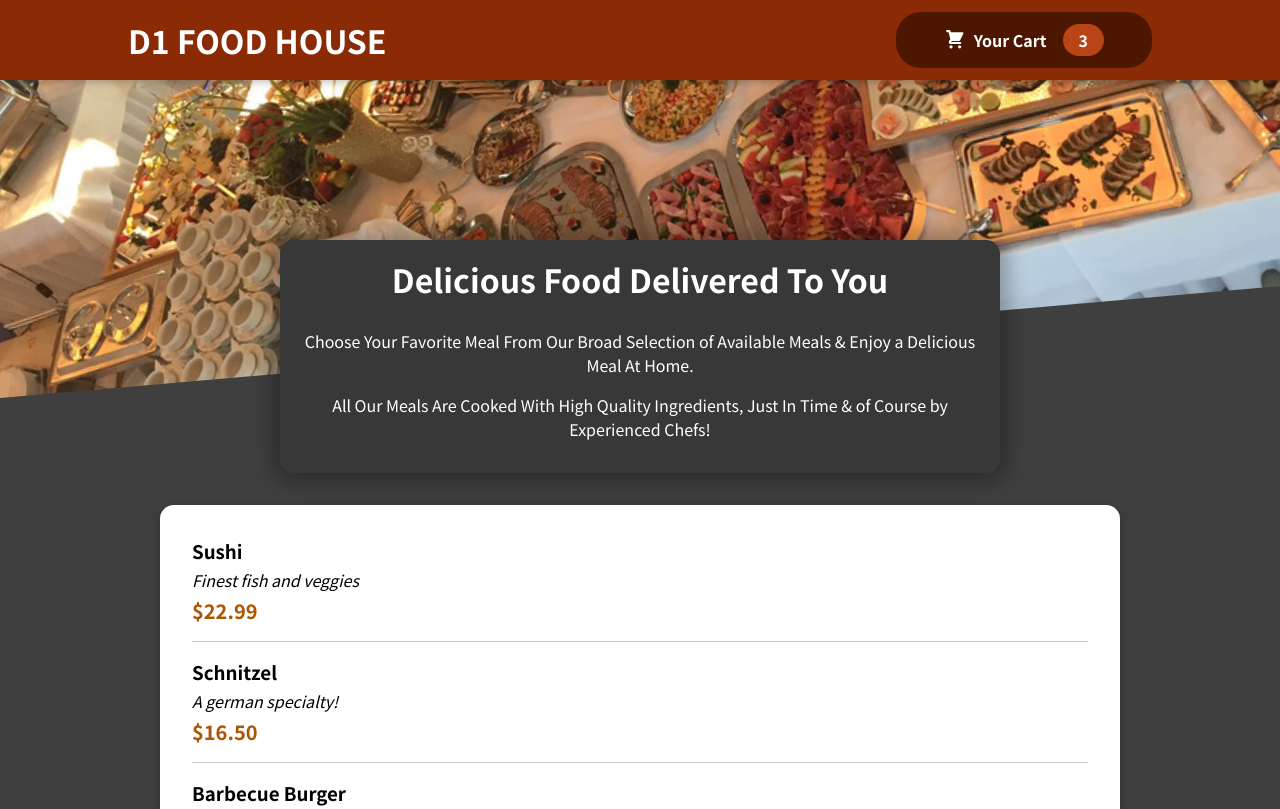
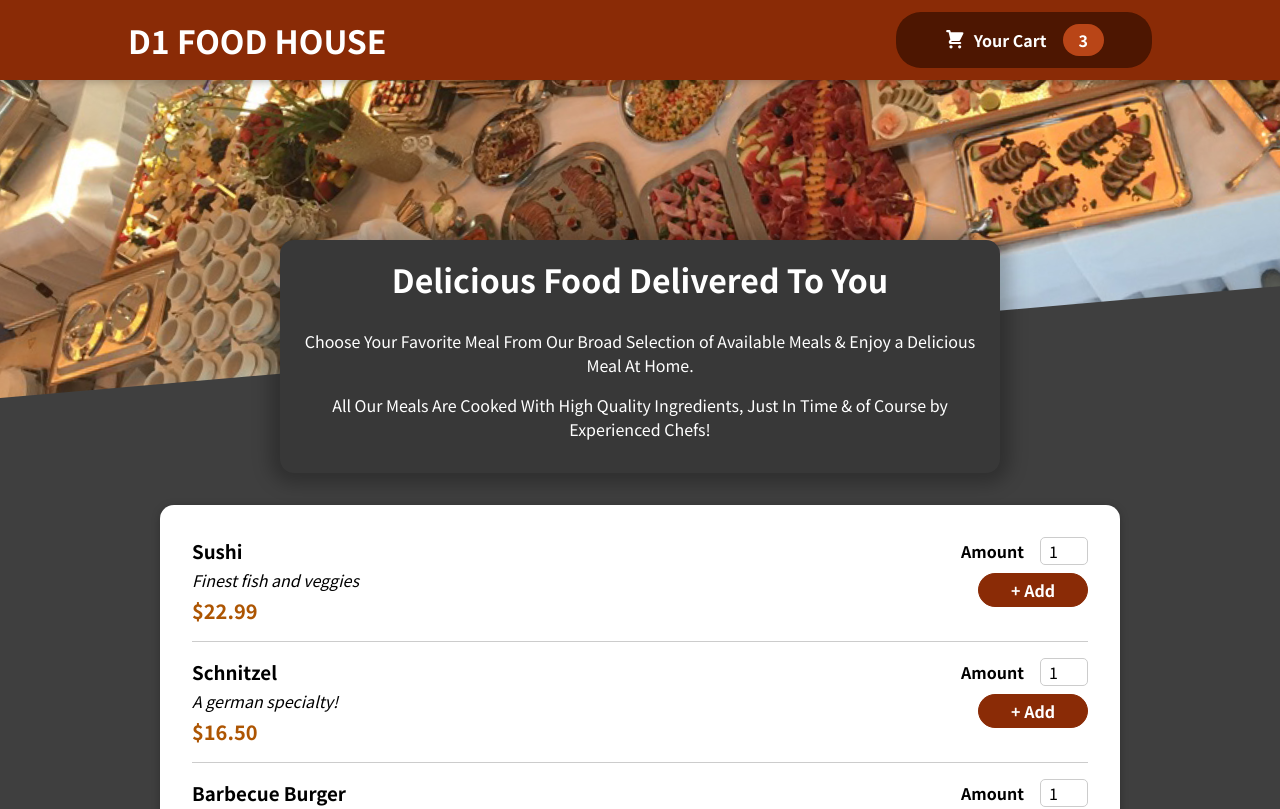
Before and after one commit to Marshall-D/d1-food-house, a React (Create React App) app: page / in a window 1280 px wide. Shown: the top 809 px of the page. Built offline with nearby package versions, Linux system fonts and the light colour scheme.

Commit message:
added form for each item

```diff
--- a/src/components/meals/MealItem/MealItem.js
+++ b/src/components/meals/MealItem/MealItem.js
@@ -1,5 +1,6 @@
 import React from 'react';
 import classes from './MealItem.module.css';
+import MealItemForm from "./MealItemForm";
 
 const MealItem = (props) => {
     const price = `$${props.price.toFixed(2)}`
@@ -11,6 +12,7 @@
                 <div className={classes.price}>{price}</div>
             </div>
             <div>
+                <MealItemForm></MealItemForm>
 
             </div>
 
--- a/src/components/meals/MealItem/MealItemForm.js
+++ b/src/components/meals/MealItem/MealItemForm.js
@@ -1,13 +1,20 @@
-import React,{Fragment} from 'react';
+import classes from './MealItemForm.module.css'
+import Input from "../../ui/Input";
 
 const MealItemForm = (props) => {
 
     return (
-        <Fragment>
-            <div>
-                <h2>Let's get started!</h2>
-            </div>
-        </Fragment>
+        <form className={classes.form}>
+            <Input label="Amount" input={{
+    id: 'amount',
+    type: 'number',
+    min: '1',
+    max: '5',
+    step: '1',
+    defaultValue: '1'
+}} />
+            <button>+ Add</button>
+        </form>
 
     );
 }
--- /dev/null
+++ b/src/components/meals/MealItem/MealItemForm.module.css
@@ -0,0 +1,20 @@
+.form {
+    text-align: right;
+}
+
+.form button {
+    font: inherit;
+    cursor: pointer;
+    background-color: #8a2b06;
+    border: 1px solid #8a2b06;
+    color: white;
+    padding: 0.25rem 2rem;
+    border-radius: 20px;
+    font-weight: bold;
+}
+
+.form button:hover,
+.form button:active {
+    background-color: #641e03;
+    border-color: #641e03;
+}
--- /dev/null
+++ b/src/components/ui/Input.js
@@ -0,0 +1,16 @@
+import classes from './Input.module.css';
+
+const Input = (props) => {
+
+    return (
+        <div className={classes.input}>
+            <label htmlFor={props.input.id}>{props.label}
+            </label>
+            <input {...props.input}/>
+
+        </div>
+
+    );
+}
+
+export default Input;
--- /dev/null
+++ b/src/components/ui/Input.module.css
@@ -0,0 +1,19 @@
+
+.input {
+    display: flex;
+    align-items: center;
+    margin-bottom: 0.5rem;
+}
+
+.input label {
+    font-weight: bold;
+    margin-right: 1rem;
+}
+
+.input input {
+    width: 3rem;
+    border-radius: 5px;
+    border: 1px solid #ccc;
+    font: inherit;
+    padding-left: 0.5rem;
+}
```
